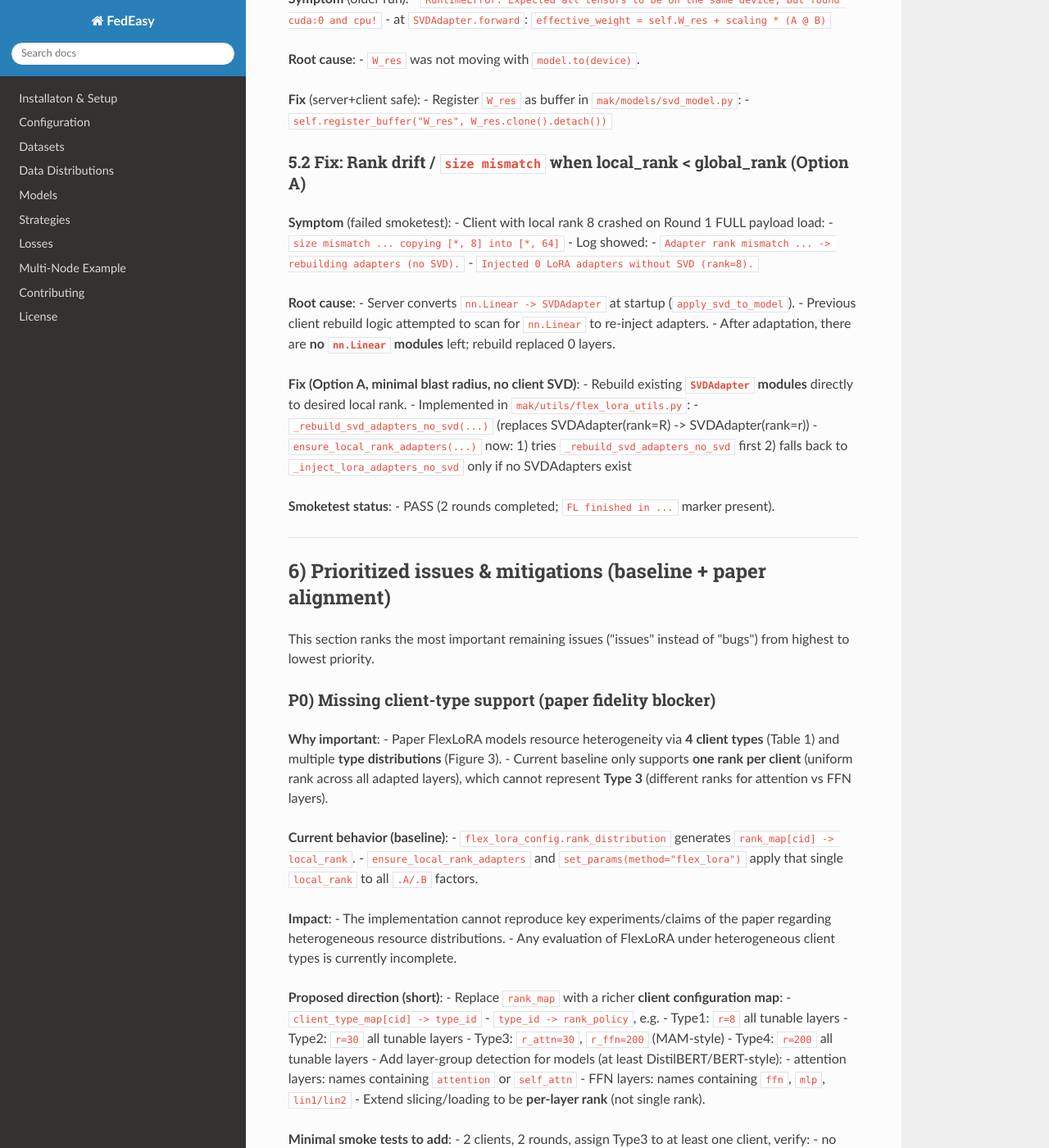
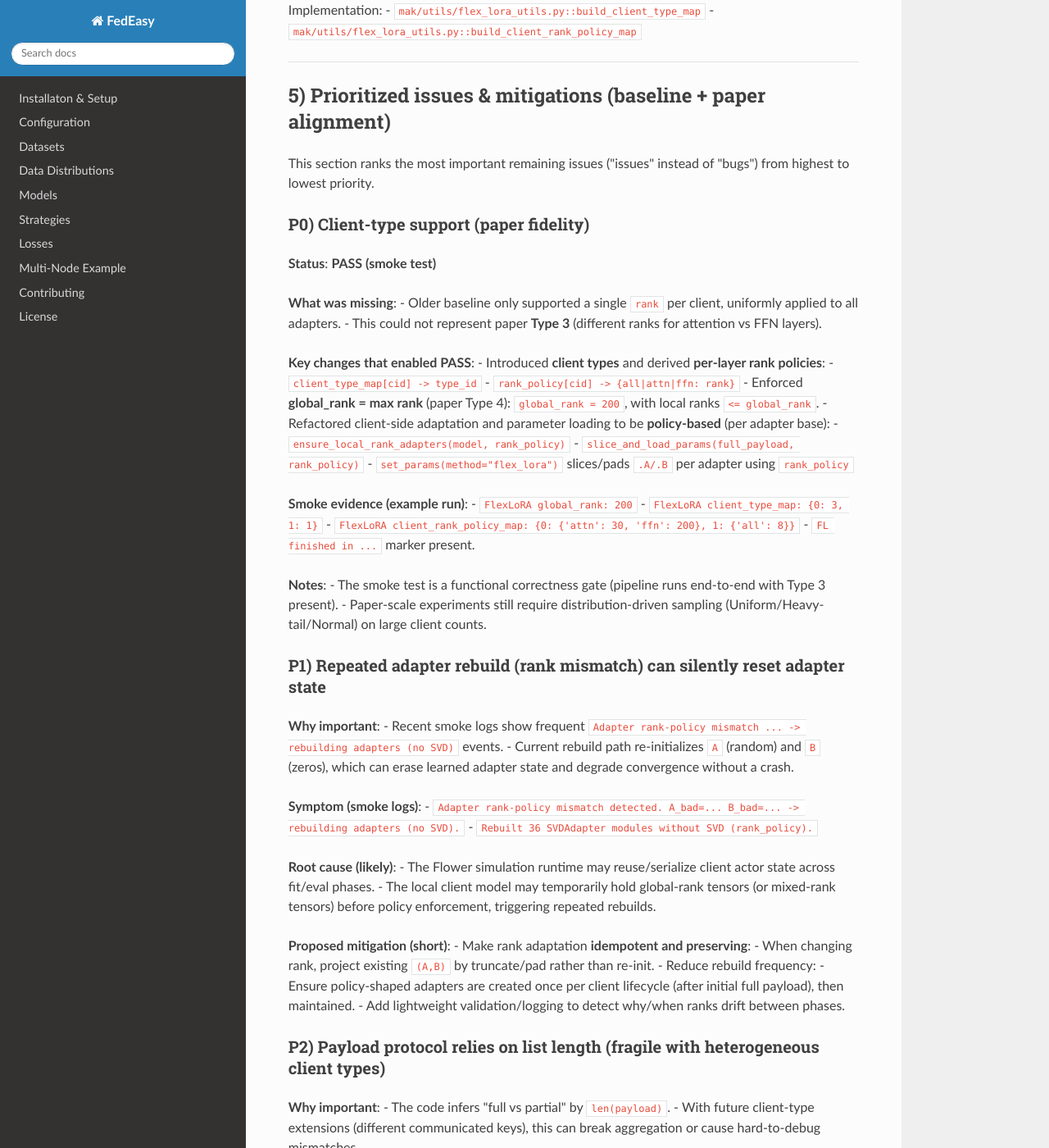
Before and after one commit to phamkhanhquan197/FedKLS, an MkDocs documentation site: the page built from docs/plan_sonvt8_ffa_flex_lora/Flex_LoRA_Implementation_Log.md, in a window 1280 px wide and 1400 px high, scrolled down 2294 px. Shown: the whole window at 82% size. Built offline with MkDocs 1.6.1, drawn with Linux system fonts in a browser that asks for light colours; nearby versions of some CDN libraries; some of the changed text lies outside the part shown.

Commit message:
Update log

```diff
--- a/docs/plan_sonvt8_ffa_flex_lora/Flex_LoRA_Implementation_Log.md
+++ b/docs/plan_sonvt8_ffa_flex_lora/Flex_LoRA_Implementation_Log.md
@@ -34,10 +34,10 @@ Keys are returned as `sorted(set(keys))` for determinism.
 ### 2.2 Round 1 (initialization)
 - Server (strategy): sends **FULL** `state_dict` as a flat list in `state_dict().values()` order.
   - Implemented by `mak/strategies/flex_lora_strategy.py::initialize_parameters`.
-- Client: receives FULL payload and must adapt global-rank parameters to its **local rank**.
+- Client: receives FULL payload and must adapt global-rank parameters to its **local rank policy**.
   - Implemented by `mak/clients/flex_lora_client.py::set_parameters`:
-    1) `ensure_local_rank_adapters(model, local_rank)` (architecture-level rank adaptation, no SVD)
-    2) `slice_and_load_params(full_payload, local_rank)` (slice/pad A/B before loading)
+    1) `ensure_local_rank_adapters(model, rank_policy)` (architecture-level rank-policy adaptation, no client SVD)
+    2) `slice_and_load_params(full_payload, rank_policy)` (slice/pad A/B per adapter base)
 
 ### 2.3 Round > 1 (train loop)
 - Client uplink: sends **PARTIAL** list aligned with `get_ffa_target_keys(model)`.
@@ -45,7 +45,7 @@ Keys are returned as `sorted(set(keys))` for determinism.
 - Server downlink: returns **PARTIAL** list aligned with the same `get_ffa_target_keys(server_model)`.
 - Client applies partial update via `mak/utils/general.py::set_params(method="flex_lora")`:
   - maps by `get_ffa_target_keys(model)`
-  - slices/pads `.A/.B` to `rank_map[client_id]`
+  - slices/pads `.A/.B` per-adapter using `rank_policy` (Type 3 supported)
 
 ---
 
@@ -70,111 +70,82 @@ Implementation: `mak/strategies/flex_lora_strategy.py::aggregate_fit`.
 
 ---
 
-## 4) Rank heterogeneity (mocking)
+## 4) Resource heterogeneity (paper-aligned client types)
 
-We simulate heterogeneous client ranks deterministically via `config.yaml`:
+The paper models client resource heterogeneity via **4 LoRA configuration types** (Table 1) and multiple distributions (Figure 3).
 
-- `flex_lora_config.global_rank`: server/global rank
-- `flex_lora_config.rank_distribution`: list of `{rank, ratio}`
-- `flex_lora_config.seed`
+In this baseline:
+- `flex_lora_config.global_rank` is treated as **max/global rank** (paper Type 4, usually 200)
+- Each client is assigned a **client type** and derives a **rank policy**
 
-Rank map generation: `mak/utils/flex_lora_utils.py::generate_rank_map`.
+Type definitions (paper Table 1):
+- Type 1: `r = 8` on all layers
+- Type 2: `r = 30` on all layers
+- Type 3: `r = 30` on attention layers, `r = 200` on FFN layers (MAM-style)
+- Type 4: `r = 200` on all layers
+
+Config knobs:
+- `flex_lora_config.client_type_map`: explicit mapping `cid -> type_id` (recommended for deterministic smoke tests)
+- `flex_lora_config.client_type_distribution`: list of `{type, ratio}` (for large-N simulations)
+
+Implementation:
+- `mak/utils/flex_lora_utils.py::build_client_type_map`
+- `mak/utils/flex_lora_utils.py::build_client_rank_policy_map`
 
 ---
 
-## 5) Critical bug fixes (smoketest-driven)
-
-### 5.1 Fix: CPU vs CUDA device mismatch in adapter residual (`W_res`)
-
-**Symptom** (older run):
-- `RuntimeError: Expected all tensors to be on the same device, but found cuda:0 and cpu!`
-- at `SVDAdapter.forward`: `effective_weight = self.W_res + scaling * (A @ B)`
-
-**Root cause**:
-- `W_res` was not moving with `model.to(device)`.
-
-**Fix** (server+client safe):
-- Register `W_res` as buffer in `mak/models/svd_model.py`:
-  - `self.register_buffer("W_res", W_res.clone().detach())`
-
-### 5.2 Fix: Rank drift / `size mismatch` when local_rank < global_rank (Option A)
-
-**Symptom** (failed smoketest):
-- Client with local rank 8 crashed on Round 1 FULL payload load:
-  - `size mismatch ... copying [*, 8] into [*, 64]`
-- Log showed:
-  - `Adapter rank mismatch ... -> rebuilding adapters (no SVD).`
-  - `Injected 0 LoRA adapters without SVD (rank=8).`
-
-**Root cause**:
-- Server converts `nn.Linear -> SVDAdapter` at startup (`apply_svd_to_model`).
-- Previous client rebuild logic attempted to scan for `nn.Linear` to re-inject adapters.
-- After adaptation, there are **no `nn.Linear` modules** left; rebuild replaced 0 layers.
-
-**Fix (Option A, minimal blast radius, no client SVD)**:
-- Rebuild existing **`SVDAdapter` modules** directly to desired local rank.
-- Implemented in `mak/utils/flex_lora_utils.py`:
-  - `_rebuild_svd_adapters_no_svd(...)` (replaces SVDAdapter(rank=R) -> SVDAdapter(rank=r))
-  - `ensure_local_rank_adapters(...)` now:
-    1) tries `_rebuild_svd_adapters_no_svd` first
-    2) falls back to `_inject_lora_adapters_no_svd` only if no SVDAdapters exist
-
-**Smoketest status**:
-- PASS (2 rounds completed; `FL finished in ...` marker present).
-
----
-
-## 6) Prioritized issues & mitigations (baseline + paper alignment)
+## 5) Prioritized issues & mitigations (baseline + paper alignment)
 
 This section ranks the most important remaining issues ("issues" instead of "bugs") from highest to lowest priority.
 
-### P0) Missing client-type support (paper fidelity blocker)
+### P0) Client-type support (paper fidelity)
+
+**Status**: **PASS (smoke test)**
+
+**What was missing**:
+- Older baseline only supported a single `rank` per client, uniformly applied to all adapters.
+- This could not represent paper **Type 3** (different ranks for attention vs FFN layers).
+
+**Key changes that enabled PASS**:
+- Introduced **client types** and derived **per-layer rank policies**:
+  - `client_type_map[cid] -> type_id`
+  - `rank_policy[cid] -> {all|attn|ffn: rank}`
+- Enforced **global_rank = max rank** (paper Type 4): `global_rank = 200`, with local ranks `<= global_rank`.
+- Refactored client-side adaptation and parameter loading to be **policy-based** (per adapter base):
+  - `ensure_local_rank_adapters(model, rank_policy)`
+  - `slice_and_load_params(full_payload, rank_policy)`
+  - `set_params(method="flex_lora")` slices/pads `.A/.B` per adapter using `rank_policy`
+
+**Smoke evidence (example run)**:
+- `FlexLoRA global_rank: 200`
+- `FlexLoRA client_type_map: {0: 3, 1: 1}`
+- `FlexLoRA client_rank_policy_map: {0: {'attn': 30, 'ffn': 200}, 1: {'all': 8}}`
+- `FL finished in ...` marker present.
+
+**Notes**:
+- The smoke test is a functional correctness gate (pipeline runs end-to-end with Type 3 present).
+- Paper-scale experiments still require distribution-driven sampling (Uniform/Heavy-tail/Normal) on large client counts.
+
+### P1) Repeated adapter rebuild (rank mismatch) can silently reset adapter state
 
 **Why important**:
-- Paper FlexLoRA models resource heterogeneity via **4 client types** (Table 1) and multiple **type distributions** (Figure 3).
-- Current baseline only supports **one rank per client** (uniform rank across all adapted layers), which cannot represent **Type 3** (different ranks for attention vs FFN layers).
-
-**Current behavior (baseline)**:
-- `flex_lora_config.rank_distribution` generates `rank_map[cid] -> local_rank`.
-- `ensure_local_rank_adapters` and `set_params(method="flex_lora")` apply that single `local_rank` to all `.A/.B` factors.
-
-**Impact**:
-- The implementation cannot reproduce key experiments/claims of the paper regarding heterogeneous resource distributions.
-- Any evaluation of FlexLoRA under heterogeneous client types is currently incomplete.
-
-**Proposed direction (short)**:
-- Replace `rank_map` with a richer **client configuration map**:
-  - `client_type_map[cid] -> type_id`
-  - `type_id -> rank_policy`, e.g.
-    - Type1: `r=8` all tunable layers
-    - Type2: `r=30` all tunable layers
-    - Type3: `r_attn=30`, `r_ffn=200` (MAM-style)
-    - Type4: `r=200` all tunable layers
-- Add layer-group detection for models (at least DistilBERT/BERT-style):
-  - attention layers: names containing `attention` or `self_attn`
-  - FFN layers: names containing `ffn`, `mlp`, `lin1/lin2`
-- Extend slicing/loading to be **per-layer rank** (not single rank).
-
-**Minimal smoke tests to add**:
-- 2 clients, 2 rounds, assign Type3 to at least one client, verify:
-  - no `size mismatch` on Round 1 full payload
-  - communication size differs by type (Type3 larger than Type1)
-  - aggregation runs without crash
-
-### P1) Repeated local-rank rebuild can silently reset adapter state
-
-**Why important**:
-- Smoke logs show frequent `Adapter rank mismatch ... -> rebuilding adapters (no SVD)` events for low-rank clients.
+- Recent smoke logs show frequent `Adapter rank-policy mismatch ... -> rebuilding adapters (no SVD)` events.
 - Current rebuild path re-initializes `A` (random) and `B` (zeros), which can erase learned adapter state and degrade convergence without a crash.
 
 **Symptom (smoke logs)**:
-- `Adapter rank mismatch detected. desired=8 ... -> rebuilding adapters (no SVD).`
-- `Rebuilt 36 SVDAdapter modules without SVD (rank=8).`
+- `Adapter rank-policy mismatch detected. A_bad=... B_bad=... -> rebuilding adapters (no SVD).`
+- `Rebuilt 36 SVDAdapter modules without SVD (rank_policy).`
+
+**Root cause (likely)**:
+- The Flower simulation runtime may reuse/serialize client actor state across fit/eval phases.
+- The local client model may temporarily hold global-rank tensors (or mixed-rank tensors) before policy enforcement, triggering repeated rebuilds.
 
 **Proposed mitigation (short)**:
 - Make rank adaptation **idempotent and preserving**:
   - When changing rank, project existing `(A,B)` by truncate/pad rather than re-init.
-  - Ensure `ensure_local_rank_adapters` runs only once per client lifecycle where possible.
+- Reduce rebuild frequency:
+  - Ensure policy-shaped adapters are created once per client lifecycle (after initial full payload), then maintained.
+  - Add lightweight validation/logging to detect why/when ranks drift between phases.
 
 ### P2) Payload protocol relies on list length (fragile with heterogeneous client types)
 
@@ -215,6 +186,40 @@ This section ranks the most important remaining issues ("issues" instead of "bug
 
 ---
 
+## 6) Critical bug fixes (smoketest-driven)
+
+### 6.1 Fix: CPU vs CUDA device mismatch in adapter residual (`W_res`)
+
+**Symptom** (older run):
+- `RuntimeError: Expected all tensors to be on the same device, but found cuda:0 and cpu!`
+- at `SVDAdapter.forward`: `effective_weight = self.W_res + scaling * (A @ B)`
+
+**Root cause**:
+- `W_res` was not moving with `model.to(device)`.
+
+**Fix** (server+client safe):
+- Register `W_res` as buffer in `mak/models/svd_model.py`:
+  - `self.register_buffer("W_res", W_res.clone().detach())`
+
+### 6.2 Fix: Round-1 `size mismatch` when local rank differs from global rank (historical)
+
+**Symptom** (older run):
+- Low-rank clients crashed on Round 1 FULL payload load:
+  - `size mismatch ... copying [*, r_small] into [*, r_global]`
+
+**Root cause**:
+- Server converts `nn.Linear -> SVDAdapter` at startup (`apply_svd_to_model`).
+- Older client logic attempted to scan for `nn.Linear` to re-inject adapters.
+- After server adaptation there are no `nn.Linear` modules left.
+
+**Fix**:
+- Rebuild existing `SVDAdapter` modules without SVD on client.
+
+**Current status**:
+- PASS for the updated policy-based pipeline (no `size mismatch` in latest smoke test).
+
+---
+
 ## 7) Smoke test harness notes
 
 In `smoke_test_FlexLoRA.ipynb`, the failure detector should grep for generic mismatch messages.
@@ -223,19 +228,23 @@ Recommended check:
 - grep for `"size mismatch"` (Torch often prints `size mismatch for <param> ...`)
 - not only `"RuntimeError: size mismatch"`.
 
+NOTE (important for bash cells):
+- When using `set -e`, optional path-based checks should not return a non-zero exit code.
+- Prefer a resilient log finder (e.g., `find /content/output -name log.txt`) and use `|| true` for optional checks.
+
 ---
 
 ## 8) File map (baseline implementation)
 
 - Entry: `main.py`
-  - generates `rank_map` when `strategy == FlexLoRA`
+  - builds `client_type_map` and `client_rank_policy_map` when `strategy == FlexLoRA`
   - applies server-side SVD adaptation using `apply_svd_to_model` with `global_rank`
   - deep-copies model per client to avoid shared mutation
 - Utilities: `mak/utils/flex_lora_utils.py`
-  - rank_map generation, server-rank config, local-rank rebuild/injection, full-payload slicing
+  - client-type assignment, per-layer rank policy, policy-based adapter rebuild and full-payload slicing
 - Client: `mak/clients/flex_lora_client.py`
-  - Round 1 full load with local-rank architecture ensure
-  - Round > 1 partial updates using deterministic keys
+  - Round 1 full load with rank-policy architecture ensure
+  - Round > 1 partial updates using deterministic keys + policy-based slice/pad
 - Server Strategy: `mak/strategies/flex_lora_strategy.py`
   - correct LoRA aggregation by ΔW-space + SVD reprojection (server-side only)
 - Server wrapper: `mak/servers/flex_lora_server.py` (thin wrapper)
```
Also changed, not shown: other parts of docs/plan_sonvt8_ffa_flex_lora/Flex_LoRA_Implementation_Log.md (+2 -2 lines).
